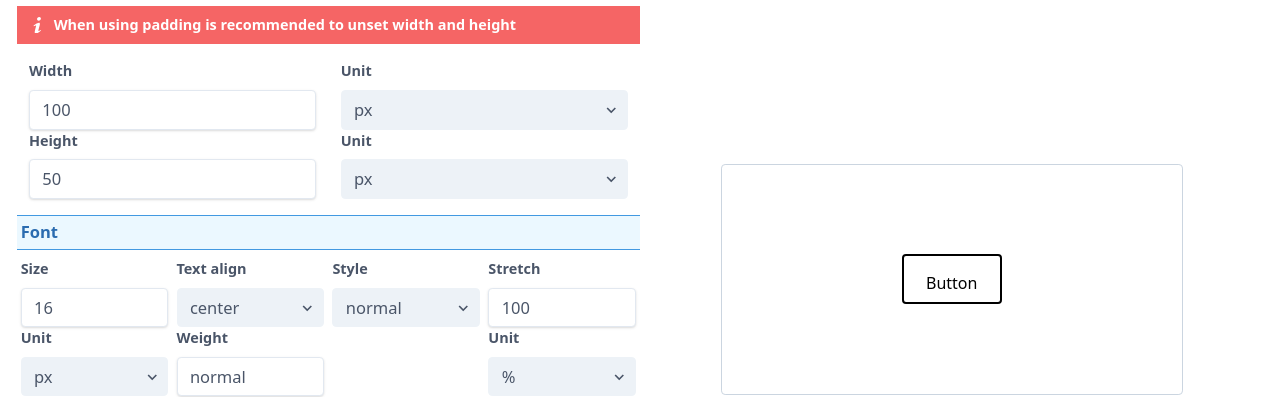
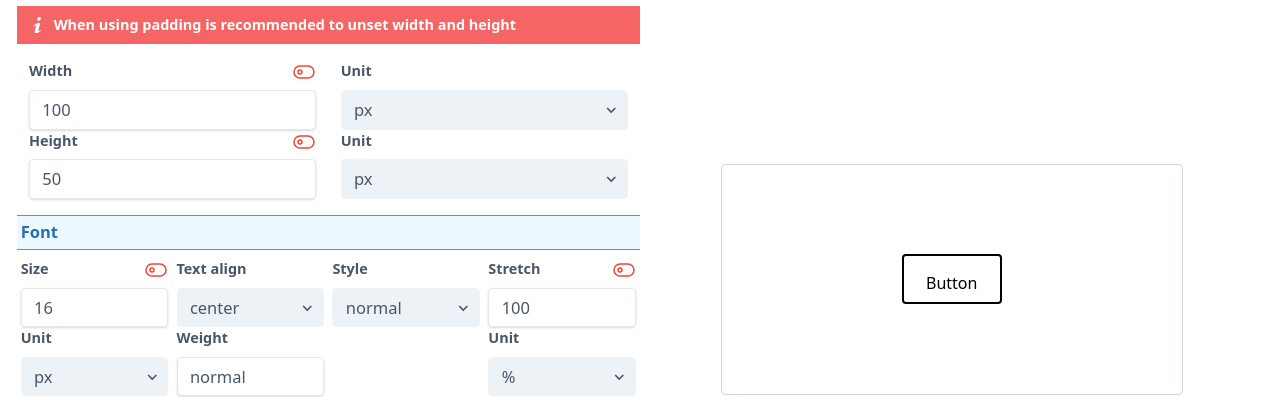
Before and after one commit to Matej-ch/button-generator, a Vue app: page / in a window 1280 px wide. Both pictures are taken after a click on the checkbox 572 px from the left and 301 px from the top of the page. Shown: the part 322-719 px from the top of the page. Built offline with nearby package versions, Linux system fonts and the light colour scheme.

Commit message:
added abilyt to switch input type between number and range for most inputs, closes #11

```diff
--- a/src/components/borderOpt.vue
+++ b/src/components/borderOpt.vue
@@ -12,21 +12,29 @@
         <transition name="fade" mode="out-in">
             <div v-if="!enableAdvancedBorder" v-show="!enableAdvancedBorder" class="w-full flex flex-wrap">
                 <div class="w-1/4 px-1">
-                    <label class="block text-gray-700 text-sm font-bold mb-2" for="borderWidth">Width</label>
+                    <span class="flex justify-between">
+                        <label class="block text-gray-700 text-sm font-bold mb-2" for="borderWidth">Width</label>
+                        <toggle-icon :state="toggles.width" stateKey="width" @toggleState="toggleState" />
+                    </span>
+
                     <input
                         class="shadow appearance-none border rounded w-full py-2 px-1 text-gray-700 leading-tight focus:outline-none focus:shadow-outline"
                         id="borderWidth"
-                        type="number"
+                        :type="toggles.width ? 'range' : 'number'"
                         placeholder="width"
                         v-model="btnStyle.borderWidth">
                 </div>
 
                 <div class="w-1/4 px-1">
-                    <label class="block text-gray-700 text-sm font-bold mb-2" for="borderRadius">Radius</label>
+                    <span class="flex justify-between">
+                        <label class="block text-gray-700 text-sm font-bold mb-2" for="borderRadius">Radius</label>
+                        <toggle-icon :state="toggles.radius" stateKey="radius" @toggleState="toggleState" />
+                    </span>
+
                     <input
                         class="shadow appearance-none border rounded w-full py-2 px-1 text-gray-700 leading-tight focus:outline-none focus:shadow-outline"
                         id="borderRadius"
-                        type="number"
+                        :type="toggles.radius ? 'range' : 'number'"
                         placeholder="radius"
                         v-model="btnStyle.borderRadius">
                 </div>
@@ -51,11 +59,15 @@
                 <div class="flex flex-wrap py-3">
                     <h4 class="bg-orange-100 border-l-4 border-orange-500 text-orange-700 p-1 font-bold w-full">Top</h4>
                     <div class="w-1/4 px-1">
-                        <label class="block text-gray-700 text-sm font-bold mb-2" for="borderTopWidth">Width</label>
+                        <span class="flex justify-between">
+                            <label class="text-gray-700 text-sm font-bold mb-2" for="borderTopWidth">Width</label>
+                            <toggle-icon :state="toggles.widthTop" stateKey="widthTop" @toggleState="toggleState" />
+                        </span>
+
                         <input
                             class="shadow appearance-none border rounded w-full py-2 px-1 text-gray-700 leading-tight focus:outline-none focus:shadow-outline"
                             id="borderTopWidth"
-                            type="number"
+                            :type="toggles.widthTop ? 'range' : 'number'"
                             placeholder="top width"
                             v-model="btnStyle.borderTopWidth">
                     </div>
@@ -99,11 +111,15 @@
                     <h4 class="bg-pink-100 border-l-4 border-pink-500 text-pink-700 p-1 font-bold w-full">Right</h4>
 
                     <div class="w-1/4 px-1">
-                        <label class="block text-gray-700 text-sm font-bold mb-2" for="borderRightWidth">Width</label>
+                        <span class="flex justify-between">
+                            <label class="text-gray-700 text-sm font-bold mb-2" for="borderRightWidth">Width</label>
+                            <toggle-icon :state="toggles.widthRight" stateKey="widthRight" @toggleState="toggleState" />
+                        </span>
+
                         <input
                             class="shadow appearance-none border rounded w-full py-2 px-1 text-gray-700 leading-tight focus:outline-none focus:shadow-outline"
                             id="borderRightWidth"
-                            type="number"
+                            :type="toggles.widthRight ? 'range' : 'number'"
                             placeholder="right width"
                             v-model="btnStyle.borderRightWidth">
                     </div>
@@ -147,11 +163,15 @@
                     <h4 class="bg-indigo-100 border-l-4 border-indigo-500 text-indigo-700 p-1 font-bold w-full">Bottom</h4>
 
                     <div class="w-1/4 px-1">
-                        <label class="block text-gray-700 text-sm font-bold mb-2" for="borderBottomWidth">Width</label>
+                        <span class="flex justify-between">
+                            <label class="text-gray-700 text-sm font-bold mb-2" for="borderBottomWidth">Width</label>
+                            <toggle-icon :state="toggles.widthBottom" stateKey="widthBottom" @toggleState="toggleState" />
+                        </span>
+
                         <input
                             class="shadow appearance-none border rounded w-full py-2 px-1 text-gray-700 leading-tight focus:outline-none focus:shadow-outline"
                             id="borderBottomWidth"
-                            type="number"
+                            :type="toggles.widthBottom ? 'range' : 'number'"
                             placeholder="top width"
                             v-model="btnStyle.borderBottomWidth">
                     </div>
@@ -195,11 +215,16 @@
                     <h4 class="bg-teal-100 border-l-4 border-teal-500 text-teal-700 p-1 font-bold w-full">Left</h4>
 
                     <div class="w-1/4 px-1">
-                        <label class="block text-gray-700 text-sm font-bold mb-2" for="borderLeftWidth">Width</label>
+
+                        <span class="flex justify-between">
+                            <label class="text-gray-700 text-sm font-bold mb-2" for="borderLeftWidth">Width</label>
+                            <toggle-icon :state="toggles.widthLeft" stateKey="widthLeft" @toggleState="toggleState" />
+                        </span>
+
                         <input
                             class="shadow appearance-none border rounded w-full py-2 px-1 text-gray-700 leading-tight focus:outline-none focus:shadow-outline"
                             id="borderLeftWidth"
-                            type="number"
+                            :type="toggles.widthLeft ? 'range' : 'number'"
                             placeholder="top width"
                             v-model="btnStyle.borderLeftWidth">
                     </div>
@@ -245,10 +270,11 @@
 
 <script>
 import Dropdown from "@/components/dropdown";
+import ToggleIcon from "@/components/toggleIcon";
 
 export default {
     name: "borderOpt",
-    components: {Dropdown},
+    components: {Dropdown,ToggleIcon},
     props: {
         btnStyle: Object,
         units: Object,
@@ -256,7 +282,15 @@ export default {
     },
     data: function (){
         return {
-            enableAdvancedBorder: this.enableAdvancedBorder
+            enableAdvancedBorder: this.enableAdvancedBorder,
+            toggles: {
+                width: false,
+                radius: false,
+                widthTop: false,
+                widthRight: false,
+                widthBottom: false,
+                widthLeft: false,
+            }
         }
     },
     methods: {
@@ -288,6 +322,9 @@ export default {
 
             this.$emit('enableAdvanced',this.enableAdvancedBorder);
         },
+        toggleState(obj) {
+            this.toggles = {... this.toggles,...obj};
+        }
     }
 }
 </script>
--- a/src/components/fontOpt.vue
+++ b/src/components/fontOpt.vue
@@ -5,11 +5,14 @@
         </div>
 
         <div class="w-1/4 px-1">
-            <label class="block text-gray-700 text-sm font-bold mb-2" for="fontSize">Size</label>
+            <span class="flex justify-between">
+                <label class="text-gray-700 text-sm font-bold mb-2" for="fontSize">Size</label>
+                <toggle-icon :state="toggles.size" stateKey="size" @toggleState="toggleState" />
+            </span>
             <input
                 class="shadow appearance-none border rounded w-full py-2 px-3 text-gray-700 leading-tight focus:outline-none focus:shadow-outline"
                 id="fontSize"
-                type="number"
+                :type="toggles.size ? 'range' : 'number'"
                 placeholder="width"
                 v-model="btnStyle.fontSize">
             <Dropdown label="Unit" :obj="units" unitType="fontSize" :options="['px','pt','pc','em','ex','rem','%']"/>
@@ -40,11 +43,14 @@
         </div>
 
         <div class="w-1/4 px-1">
-            <label class="block text-gray-700 text-sm font-bold mb-2" for="fontStretch">Stretch</label>
+            <span class="flex justify-between">
+                <label class="text-gray-700 text-sm font-bold mb-2" for="fontStretch">Stretch</label>
+                <toggle-icon :state="toggles.stretch" stateKey="stretch" @toggleState="toggleState" />
+            </span>
             <input
                 class="shadow appearance-none border rounded w-full py-2 px-3 text-gray-700 leading-tight focus:outline-none focus:shadow-outline"
                 id="fontStretch"
-                type="number"
+                :type="toggles.stretch ? 'range' : 'number'"
                 placeholder="width"
                 v-model="btnStyle.fontStretch">
             <Dropdown label="Unit" :obj="units" unitType="fontStretch" :options="['%']"/>
@@ -54,12 +60,27 @@
 
 <script>
 import Dropdown from "@/components/dropdown";
+import ToggleIcon from "@/components/toggleIcon";
+
 export default {
     name: "fontOpt",
-    components: {Dropdown},
+    components: {Dropdown,ToggleIcon},
     props: {
         btnStyle: Object,
         units: Object,
+    },
+    data: function (){
+        return {
+            toggles: {
+                size: false,
+                stretch: false,
+            }
+        }
+    },
+    methods: {
+        toggleState(obj) {
+            this.toggles = {... this.toggles,...obj};
+        }
     },
 }
 </script>
--- a/src/components/sizeOpt.vue
+++ b/src/components/sizeOpt.vue
@@ -19,11 +19,15 @@
         </transition>
 
         <div class="w-1/2 px-3" v-show="enableWdth">
-            <label class="block text-gray-700 text-sm font-bold mb-2" for="width">Width</label>
+            <span class="flex justify-between">
+                <label class="text-gray-700 text-sm font-bold mb-2" for="width">Width</label>
+                <toggle-icon :state="toggles.width" stateKey="width" @toggleState="toggleState" />
+            </span>
+
             <input class="shadow appearance-none border rounded w-full py-2 px-3 text-gray-700 leading-tight focus:outline-none focus:shadow-outline"
                    @click="informUserAboutPadding"
                    id="width"
-                   type="number"
+                   :type="toggles.width ? 'range' : 'number'"
                    placeholder="width" v-model="btnStyle.width"
                    :class="{'cursor-not-allowed' : !enableWdth}"
                    :disabled="!enableWdth">
@@ -34,11 +38,14 @@
         </div>
 
         <div class="w-1/2 px-3" v-show="enableWdth">
-            <label class="block text-gray-700 text-sm font-bold mb-2" for="height">Height</label>
+            <span class="flex justify-between">
+                <label class="text-gray-700 text-sm font-bold mb-2" for="height">Height</label>
+                <toggle-icon :state="toggles.height" stateKey="height" @toggleState="toggleState" />
+            </span>
             <input class="shadow appearance-none border rounded w-full py-2 px-3 text-gray-700 leading-tight focus:outline-none focus:shadow-outline"
                    @click="informUserAboutPadding"
                    id="height"
-                   type="number"
+                   :type="toggles.height ? 'range' : 'number'"
                    placeholder="height"
                    v-model="btnStyle.height"
                    :class="{'cursor-not-allowed' : !enableWdth}"
@@ -53,10 +60,11 @@
 
 <script>
 import Dropdown from "@/components/dropdown";
+import ToggleIcon from "@/components/toggleIcon";
 
 export default {
     name: "sizeOpt",
-    components: {Dropdown},
+    components: {Dropdown,ToggleIcon},
     props: {
         btnStyle: Object,
         units: Object,
@@ -65,7 +73,11 @@ export default {
     data: function (){
         return {
             paddingAlert: false,
-            enableWdth: this.enableWidth
+            enableWdth: this.enableWidth,
+            toggles: {
+                width: false,
+                height: false,
+            }
         }
     },
     methods: {
@@ -76,6 +88,9 @@ export default {
             this.enableWdth = !this.enableWdth;
             this.paddingAlert = !this.paddingAlert;
             this.$emit('enableSize',this.enableWdth);
+        },
+        toggleState(obj) {
+            this.toggles = {... this.toggles,...obj};
         }
     },
 
```
Also changed, not shown: src/components/paddingOpt.vue (+4 -4 lines).
